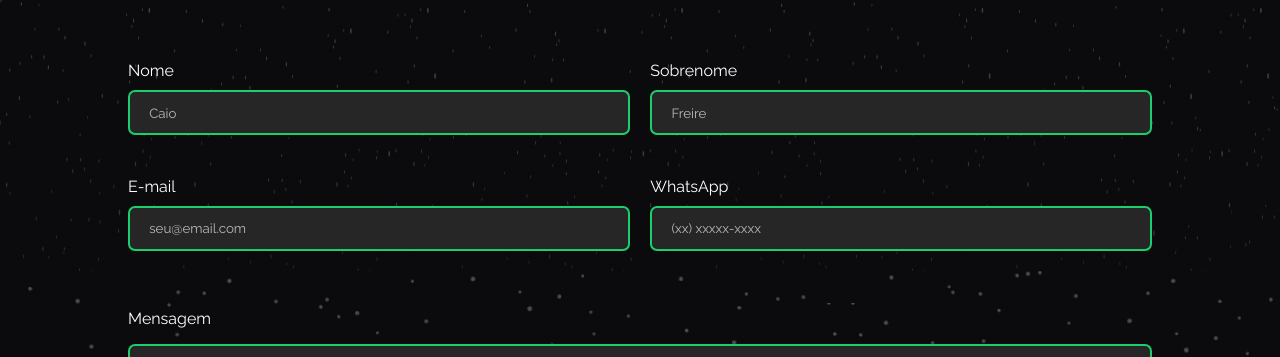
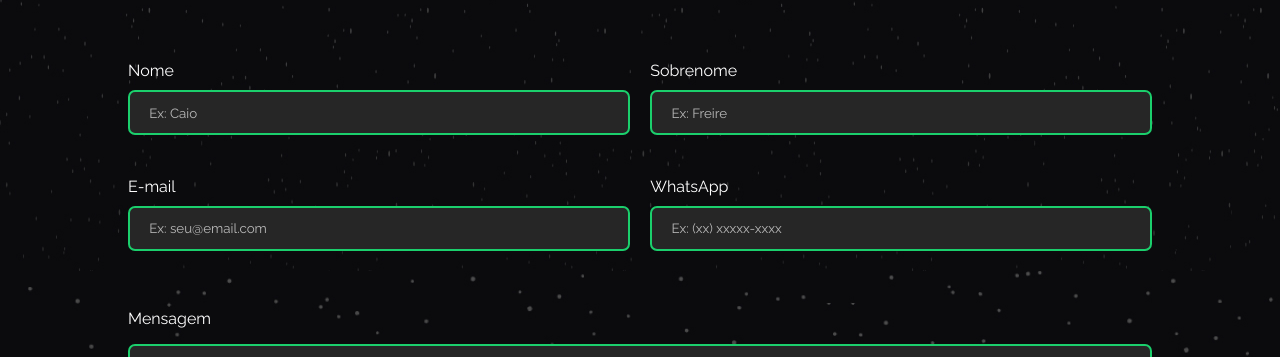
Before and after one commit to devCaioFreire/portfolio-react, a React (Vite) app: page / in a window 1280 px wide. Shown: the part 4185-4542 px from the top of the page. Built offline with nearby package versions, Linux system fonts and the light colour scheme.

Commit message:
modified:   src/components/EmailJs/emailjs.jsx

```diff
--- a/src/components/EmailJs/emailjs.jsx
+++ b/src/components/EmailJs/emailjs.jsx
@@ -23,22 +23,22 @@ export const ContactUs = () => {
             <div className="input-group">
                 <div className="input-box">
                     <label htmlFor="fisrtName">Nome</label>
-                    <input id='fisrtName' type="text" name='name' placeholder='Caio' required />
+                    <input id='fisrtName' type="text" name='name' placeholder='Ex: Caio' required />
                 </div>
 
                 <div className="input-box">
                     <label htmlFor="lastName">Sobrenome</label>
-                    <input id='lastName' type="text" name='lastname' placeholder='Freire' required />
+                    <input id='lastName' type="text" name='lastname' placeholder='Ex: Freire' required />
                 </div>
 
                 <div className="input-box">
                     <label htmlFor="email">E-mail</label>
-                    <input id='email' type="email" name='email' placeholder='seu@email.com' required />
+                    <input id='email' type="email" name='email' placeholder='Ex: seu@email.com' required />
                 </div>
 
                 <div className="input-box">
                     <label htmlFor="number">WhatsApp</label>
-                    <input id='number' type="tel" name='phone' placeholder='(xx) xxxxx-xxxx' required />
+                    <input id='number' type="tel" name='phone' placeholder='Ex: (xx) xxxxx-xxxx' required />
                 </div>
 
             </div>
```
